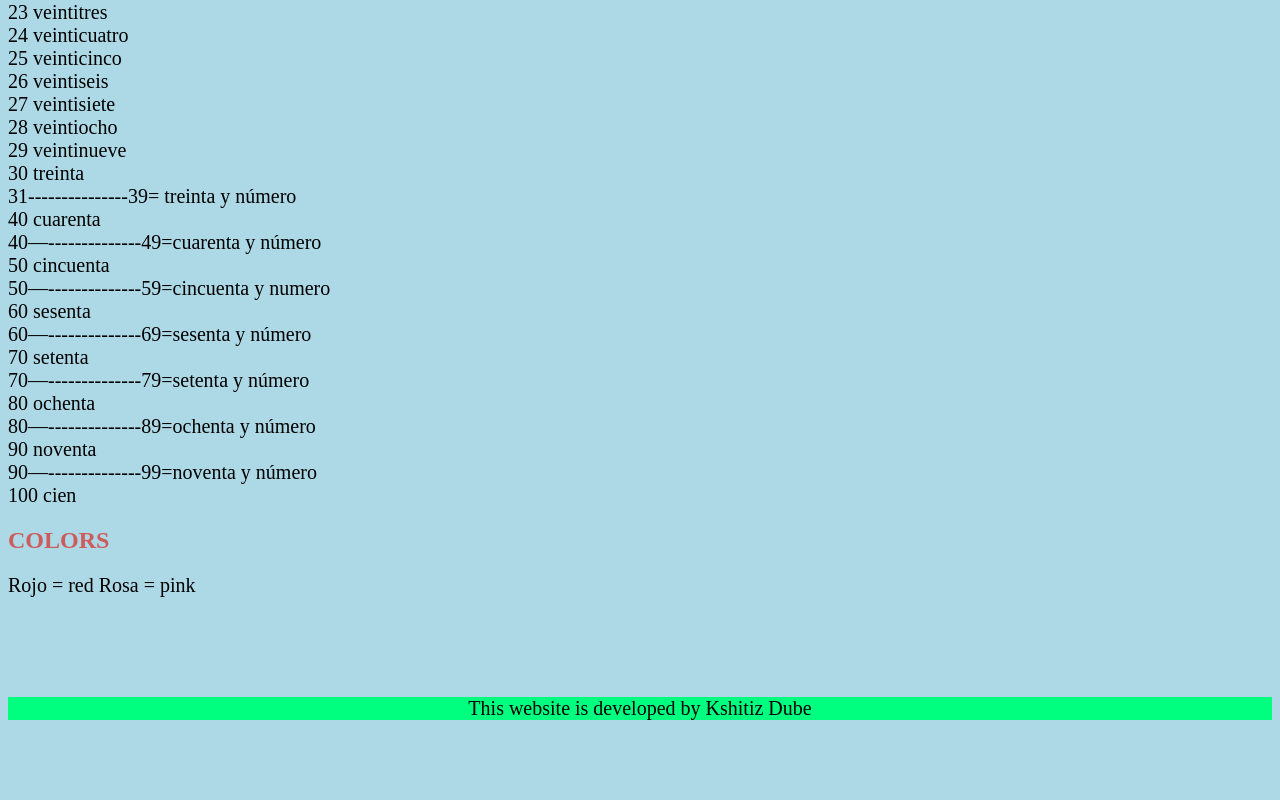
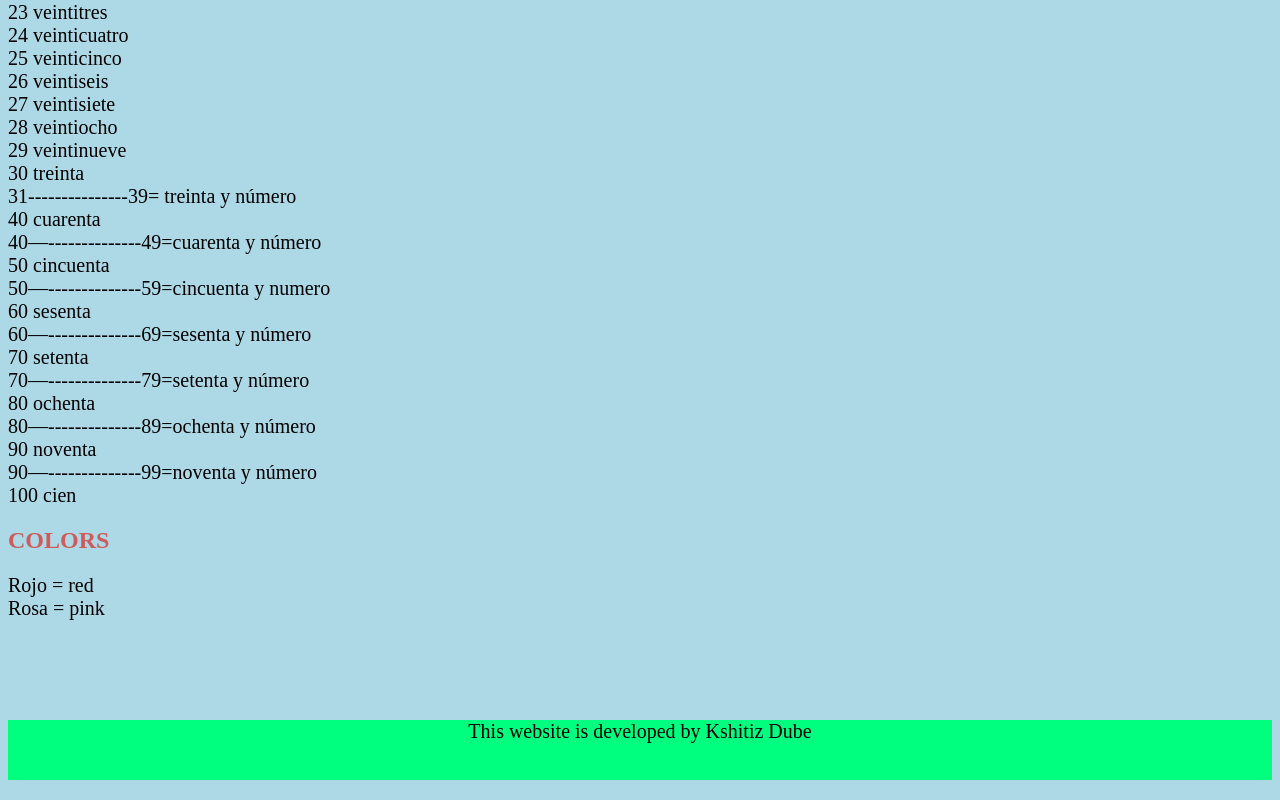
Before and after one commit to KshitizDube/Spanish, a plain HTML site: page Biggners.html in a window 1280 px wide. Shown: the part 1486-2286 px from the top of the page. Before the commit the page ends 2251 px from the top, so only its background shows below. Drawn offline with Linux system fonts and the light colour scheme.

Commit message:
Update Biggners.html

```diff
--- a/Biggners.html
+++ b/Biggners.html
@@ -107,15 +107,15 @@ Z	=	zeta  se pronuncia s <br>
 <section>
   <h1 style="color:indianred;"> COLORS </h1>
   <p style="font-size:20px;">
-Rojo = red
-Rosa = pink
+Rojo = red<br>
+Rosa = pink<br>
 
   </p>
 </section>
     </main>
 
-    <footer style="height:60px;margin-top:100px;">
-      <p style=" text-align:center; background-color:springgreen; font-size:20px; ">This website is developed by Kshitiz Dube</p>
+    <footer style="margin-top:100px;">
+      <p style=" text-align:center; background-color:springgreen; font-size:20px;height:60px; ">This website is developed by Kshitiz Dube</p>
     </footer>
   </body>
 </html>
```
